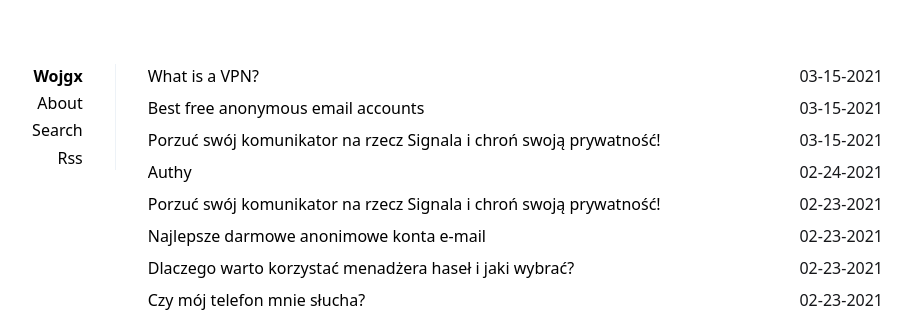
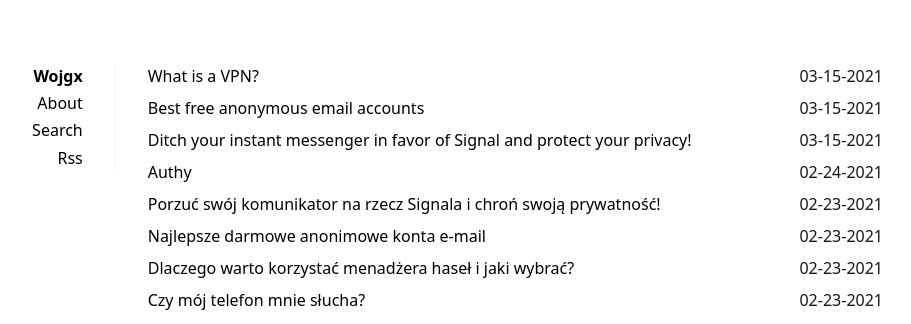
Before and after one commit to wojgx/wojgx.pl, a Jekyll site: the page built from index.html, in a window 1280 px wide. Shown: the top 324 px of the page, without its empty margins (205-1116 px from the left). Built offline with Jekyll 4.4.1, drawn with Linux system fonts in a browser that asks for light colours; part of the change alters nothing that is shown.

Commit message:
[HT] Updated file: _posts/2021-03-15-abandon-my-computer-for-signal-and-protect-your-privacy.md

```diff
--- a/_posts/2021-03-15-abandon-my-computer-for-signal-and-protect-your-privacy.md
+++ b/_posts/2021-03-15-abandon-my-computer-for-signal-and-protect-your-privacy.md
@@ -1,39 +1,37 @@
 ---
 layout: post
-title: Porzuć swój komunikator na rzecz Signala i chroń swoją prywatność!
+title: Ditch your instant messenger in favor of Signal and protect your privacy!
 description: >-
-  Warto porzucić najpopularniejsze komunikatory stworzone przez korporacje jak
-  Facebook, Telegram, Wire, Line na rzecz Signala. Dlaczego warto? Dowiecie się
-  czytając ten wpis do końca.
+  It's worth ditching the most popular instant messengers created by
+  corporations like Facebook, Telegram, Wire, Line in favor of Signal. Why is it
+  worth it? You will find out by reading this entry to the end.
 summary: >-
-  Warto porzucić najpopularniejsze komunikatory stworzone przez korporacje jak
-  Facebook, Telegram, Wire, Line na rzecz Signala. Dlaczego warto? Dowiecie się
-  czytając ten wpis do końca.
+  It's worth ditching the most popular instant messengers created by
+  corporations like Facebook, Telegram, Wire, Line in favor of Signal. Why is it
+  worth it? You will find out by reading this entry to the end.
 tags:
-  - cyberbezpieczeństwo
+  - cybersecurity
+  - en
 
 ---
-<h2 id="podstawowe-funkcje-">Podstawowe funkcje.</h2>
-<p>Signal niby typowy komunikator, ale jednak niekoniecznie. Posiada wszystkie podstawowe funkcje komunikatora jak wysyłanie szyfrowanych wiadomości tekstowych oraz szyfrowanych głosowych rozm&oacute;w głosowych i video do 8 os&oacute;b. Wspiera możliwość wysyłania naklejek, emoji oraz gif&oacute;w, a co ważne nie posiada wbudowanego &bdquo;stories&rdquo;, ale to nie jedyny plus tego komunikatora. Warto r&oacute;wnież wspomnieć, że nie ma wbudowanych gier ani reklam.</p>
-<h2 id="ile-to-kosztuje-i-czemu-tak-drogo">Ile to kosztuje i czemu tak drogo?</h2>
-<p>Signal to darmowy komunikator dostępny na najpopularniejsze systemy operacyjne, jest dostępny zar&oacute;wno na komputery jak i aplikacja mobilna dostępna w oficjalnych sklepach AppStore i Google Play. Wspierane systemy? Mac, iOS/iPadOS, Android, Windows i Linux.</p>
-<p>Z czego się, więc utrzymuje? Signal to aplikacja tworzona w 100% z dotacji, więc nie jest finansowana przez żadną korporację.</p>
-<h2 id="bezpiecze-stwo-i-przewaga-nad-whatsappem-czy-telegramem-">Bezpieczeństwo i przewaga nad WhatsAppem czy Telegramem.</h2>
+<h2 id="podstawowe-funkcje-">Essential Functions.</h2>
+<p>Signal seems like a typical instant messenger, but not necessarily. It has all the basic instant messaging features like sending encrypted text messages and encrypted voice and video calls to up to 8 people. It supports the ability to send stickers, emoji and gifs, and importantly it doesn't have built-in stories, but that's not the only plus of this communicator. It is also worth mentioning that there are no built-in games or ads.</p>
+<h2 id="ile-to-kosztuje-i-czemu-tak-drogo">How much does it cost and why is it so expensive?</h2>
+<p>Signal is a free instant messaging application available for the most popular operating systems, it is available for both computers and mobile application available in the official AppStore and Google Play stores. Supported systems? Mac, iOS/iPadOS, Android, Windows and Linux.<br /><br />What does it do for a living, then? Signal is a 100% donation-based application, so it is not funded by any corporation.</p>
+<h2 id="bezpiecze-stwo-i-przewaga-nad-whatsappem-czy-telegramem-">Security and advantage over WhatsApp or Telegram.</h2>
 <figure class="wp-block-image"><img src="https://i.imgur.com/qDFhj67.png" alt="" /></figure>
-<p>WhatsAppa właściwie można z g&oacute;ry odrzucić, ponieważ po pierwsze należy do Facebook&rsquo;a. Owszem są szyfrowane rozmowy, ale to nie wszystko czego należy wymagać od komunikatora. WhatsApp może przekazywać takie informacje jak spos&oacute;b płatności, historię zakup&oacute;w, lokalizację, adresy ip ,numer telefonu, adres e-mail, kontakty, informacje diagnostyczne oraz inne metadane. Jeśli posiadacie konto na Facebook&rsquo;u to zapewne Facebook już połączył wasze konto WhatsAppa z tym kontem.</p>
+<p>WhatsApp can actually be rejected in advance, because first of all it belongs to Facebook. Yes there are encrypted conversations but that's not all you need from a messenger. WhatsApp can transmit information such as payment method, purchase history, location, ip addresses, phone number, email address, contacts, diagnostic information and other metadata. If you have a Facebook account then probably Facebook has already linked your WhatsApp account to it.</p>
 <figure class="wp-block-image"><img src="https://i.imgur.com/I23RptN.png" alt="" /></figure>
-<p>WhatsApp miał już wpadkę i to nie jedną (!) m.in. z wyciekającymi linkami do grupowych konwersacji do Google.</p>
+<p>WhatsApp has already had a slip-up, and not one (!) with leaked links to group conversations to Google, among others.</p>
 <figure class="wp-block-image"><img src="https://i.imgur.com/msgViGa.png" alt="" /></figure>
-<p>Telegram wydaje się być ok, ale też nie szyfruje wszystkiego, więc nie gwarantuje pełnej poufności i m&oacute;wiąc wprost sprzedaje dane użytkownik&oacute;w służbą, gdy te o nie poproszą. Komunikator ten wykorzystuje własną kryptografię. Warto r&oacute;wnież wspomnieć, że za Telegramem stoi Rosjanin, kt&oacute;ry &bdquo;jest na wygnaniu&rdquo; i prowadzi swoją Londyńską sp&oacute;łkę z ZEA.</p>
+<p>Telegram seems ok, but it also doesn't encrypt everything, so it doesn't guarantee full confidentiality and, to put it bluntly, sells user data to the services when they ask for it. This messenger uses its own cryptography. It is also worth mentioning that there is a Russian behind Telegram who is "in exile" and runs his London, UAE-based company.</p>
 <figure class="wp-block-image"><img src="https://i.imgur.com/9bkK01y.png" alt="" /></figure>
-<p>Model biznesowy tego komunikatora jest bardzo prosty, tw&oacute;rcy stawiają prywatność nad zarobkiem. Nie przekazują danych, bo nie ma czego przekazywać, a tak właśnie wygląda przykładowy załącznik przekazany FBI</p>
+<p>The business model of this messenger is very simple, the creators prioritize privacy over making money. They don't pass on data because there is nothing to pass on, and this is what the sample attachment given to the FBI looks like</p>
 <figure class="wp-block-image"><img src="https://i.imgur.com/WUo4loS.png" alt="" /></figure>
-<p>Nie ma tu jakichkolwiek wartościowych informacji.</p>
-<p>A co najważniejsze ma otwarty kod źr&oacute;dłowy.</p>
-<p>Signal jest polecany przez wielu r&oacute;żnych ludzi od os&oacute;b zajmujących się bezpieczeństwem po szarych ludzi. A to kilku z nich</p>
+<p>It doesn't have any valuable information.<br /><br />And most importantly it has open source code.<br /><br />Signal is recommended by a wide variety of people from security people to gray people. And these are a few of them</p>
 <ul>
-<li>Edward Snowden &ndash; obrońca prywatności</li>
-<li>Jack Dorsey &ndash; CEO Twitter&rsquo;a i Square</li>
+<li>Edward Snowden &ndash; privacy advocate</li>
+<li>Jack Dorsey &ndash; Twitter's CEO and Square</li>
 <li>Piotr Konieczny &ndash; CEO Niebezpiecznika</li>
 </ul>
-<p>i ja.</p>
+<p>and me.</p>
```
